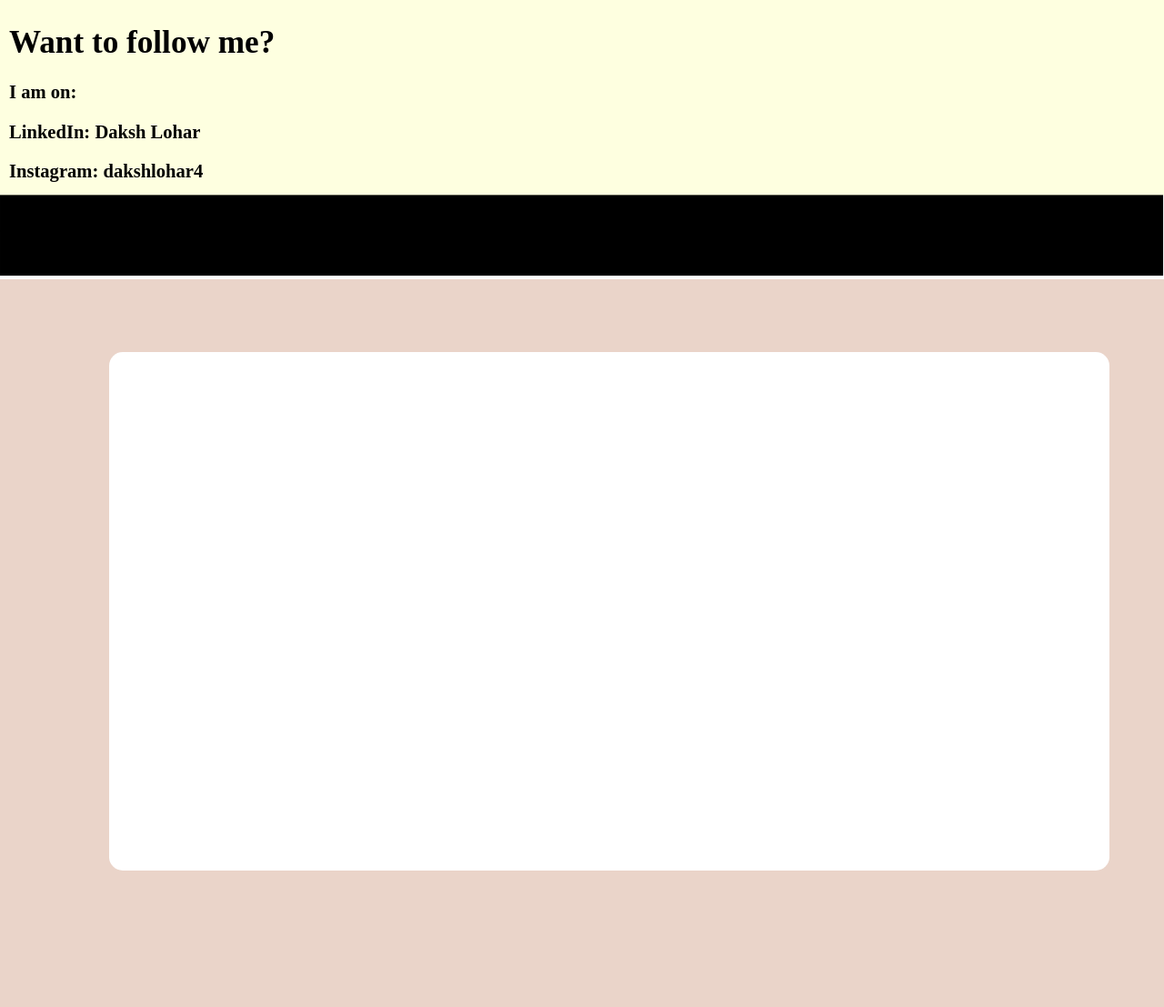
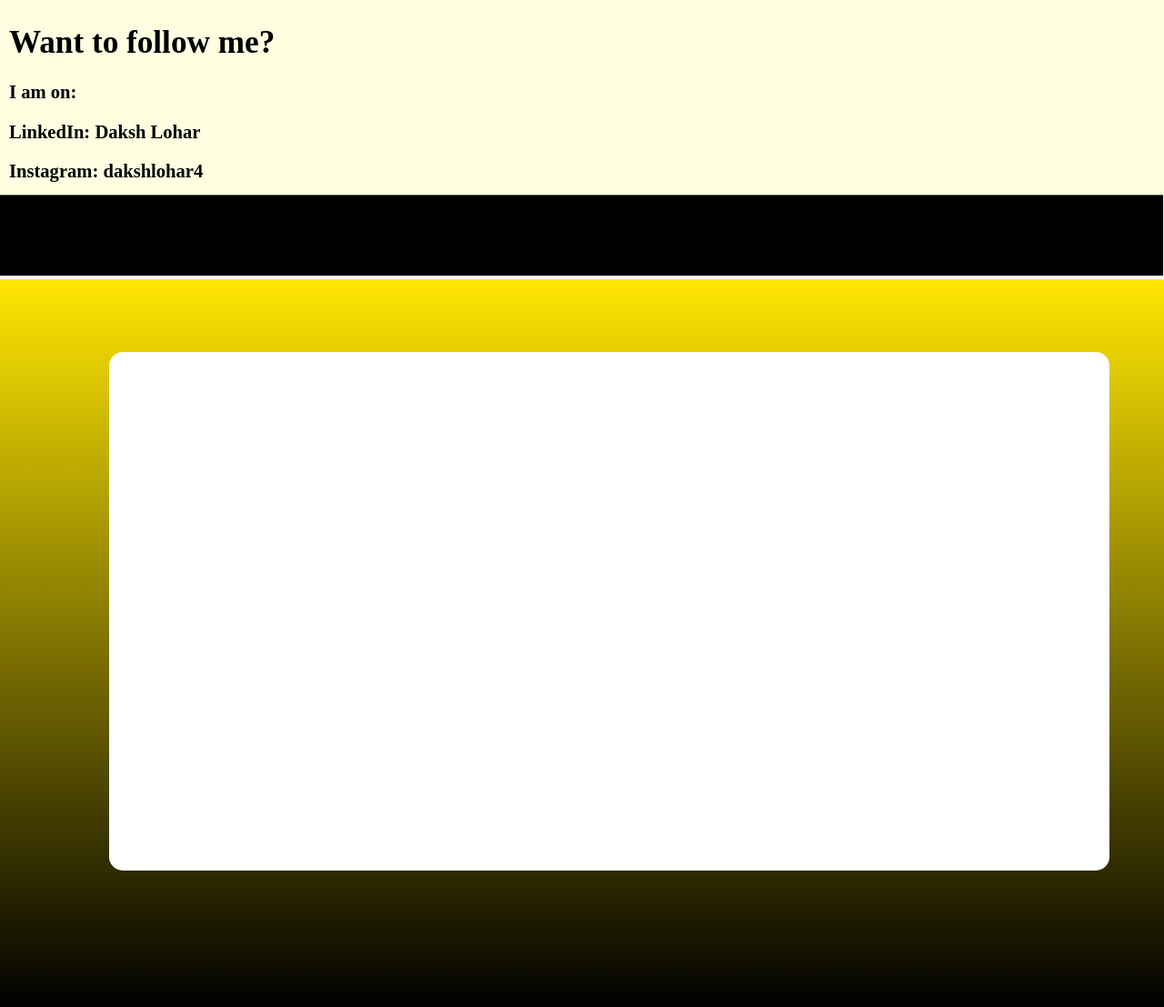
Before and after one commit to pro-D-coder/Portfolio_web, a plain HTML site: page index.html in a window 1280 px wide. Shown: the part 2397-3504 px from the top of the page at 91% size. Drawn offline with nearby package versions, Linux system fonts and the light colour scheme.

Commit message:
add background in work section

```diff
--- a/css/Index.css
+++ b/css/Index.css
@@ -244,7 +244,7 @@ body, html{
     width: 100%;
     height: 100%;
     margin: 0;
-    background: rgb(234,212,201);
+    background: linear-gradient(180deg,#ffe603,rgb(0, 0, 0));
     background-size: cover;
 }
 .container{
@@ -255,6 +255,7 @@ body, html{
     height: 570px;
     border-radius: 15px;
     background: white;
+    border: none;
 }
 .container:hover{
     box-shadow: 1px 1px 4px rgb(100, 99, 99);
```
